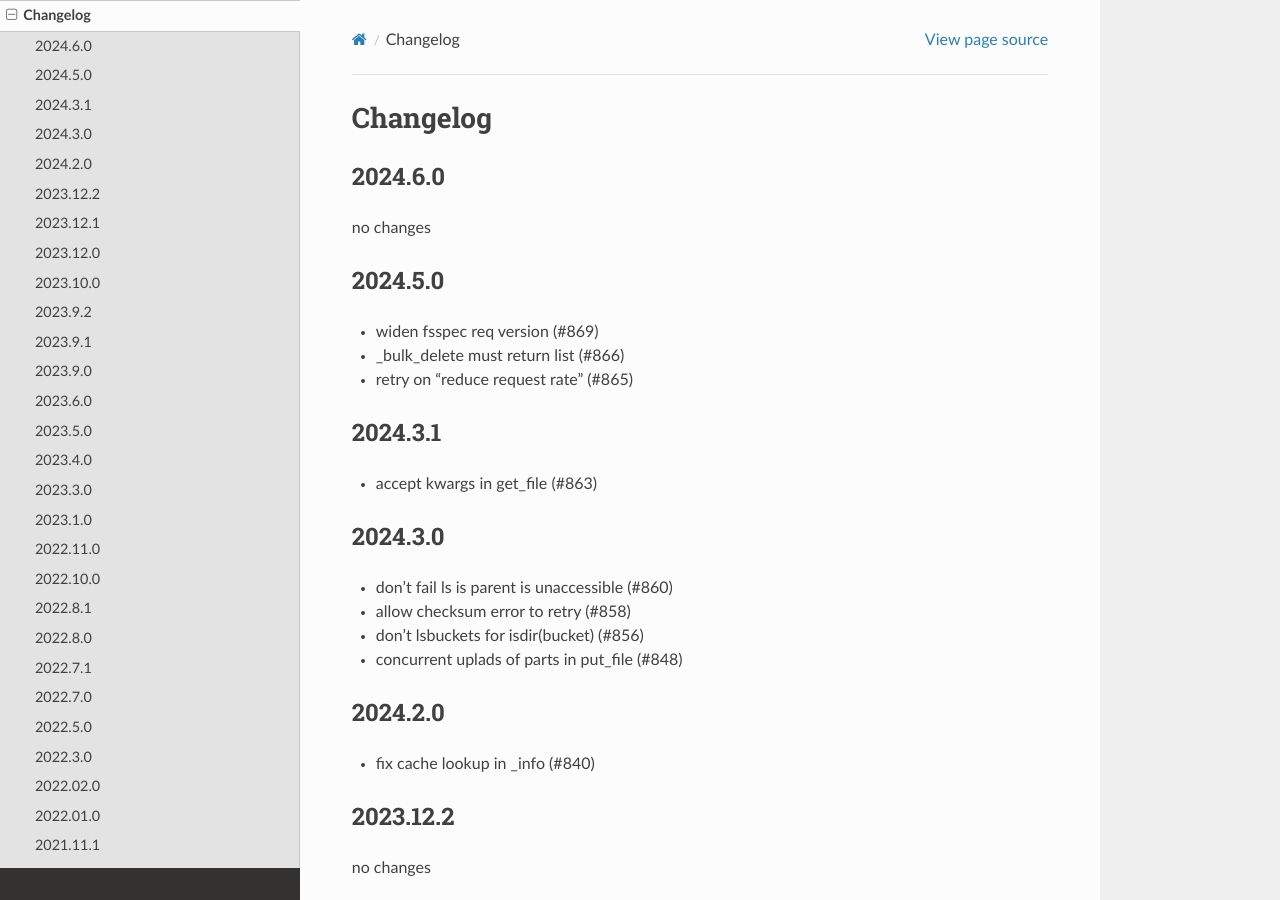
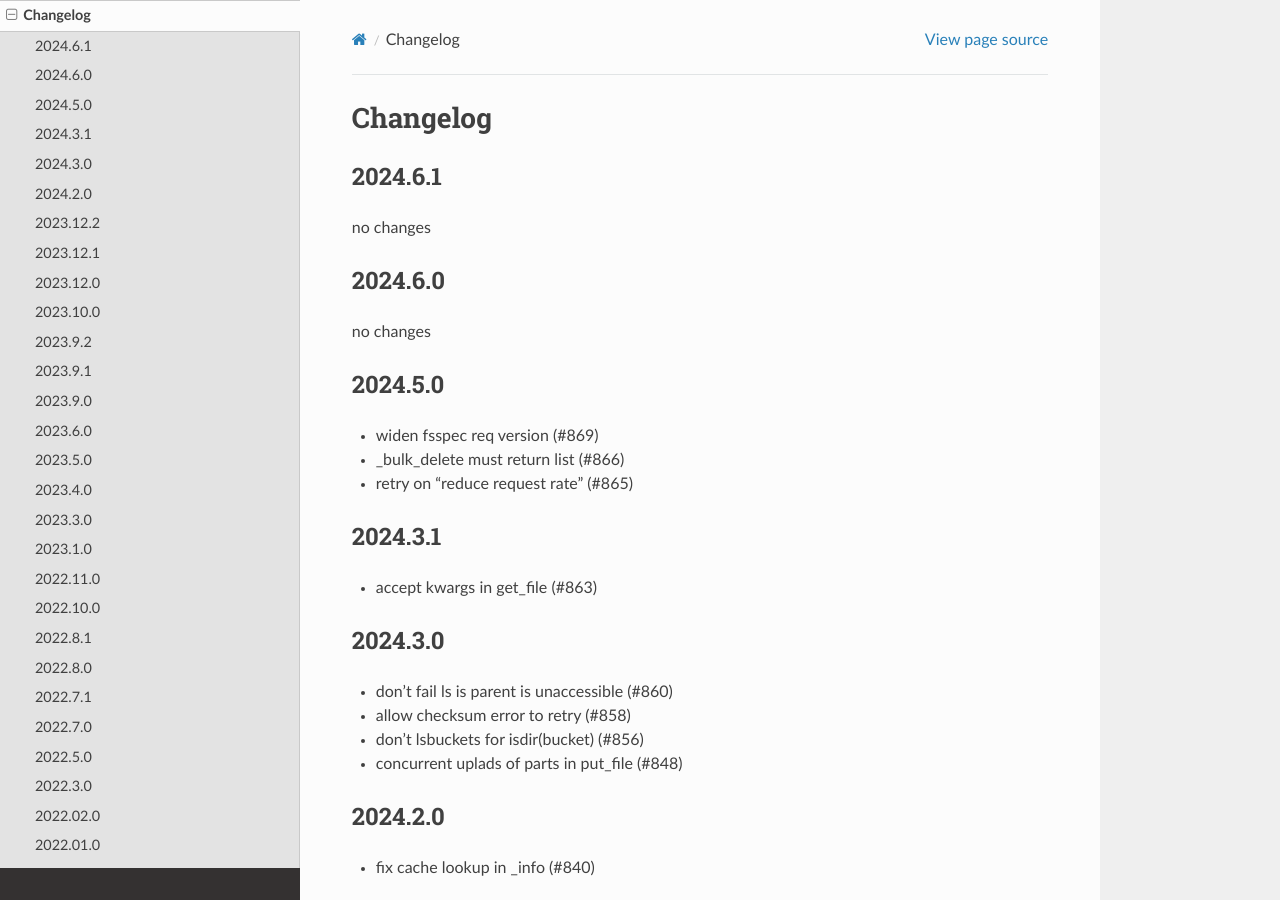
Before and after one commit to zarr-developers/s3fs, a Sphinx documentation site: the page built from docs/source/changelog.rst, in a window 1280 px wide and 900 px high. Built offline with Sphinx 7.4.7 and the Read the Docs theme 2.0.0, drawn with Linux system fonts in a browser that asks for light colours.

Commit message:
changelog (#887)

```diff
--- a/docs/source/changelog.rst
+++ b/docs/source/changelog.rst
@@ -1,5 +1,10 @@
 Changelog
 =========
+
+2024.6.1
+--------
+
+no changes
 
 2024.6.0
 --------
--- a/requirements.txt
+++ b/requirements.txt
@@ -1,3 +1,3 @@
 aiobotocore>=2.5.4,<3.0.0
-fsspec==2024.6.0.*
+fsspec==2024.6.1.*
 aiohttp!=4.0.0a0, !=4.0.0a1
```
